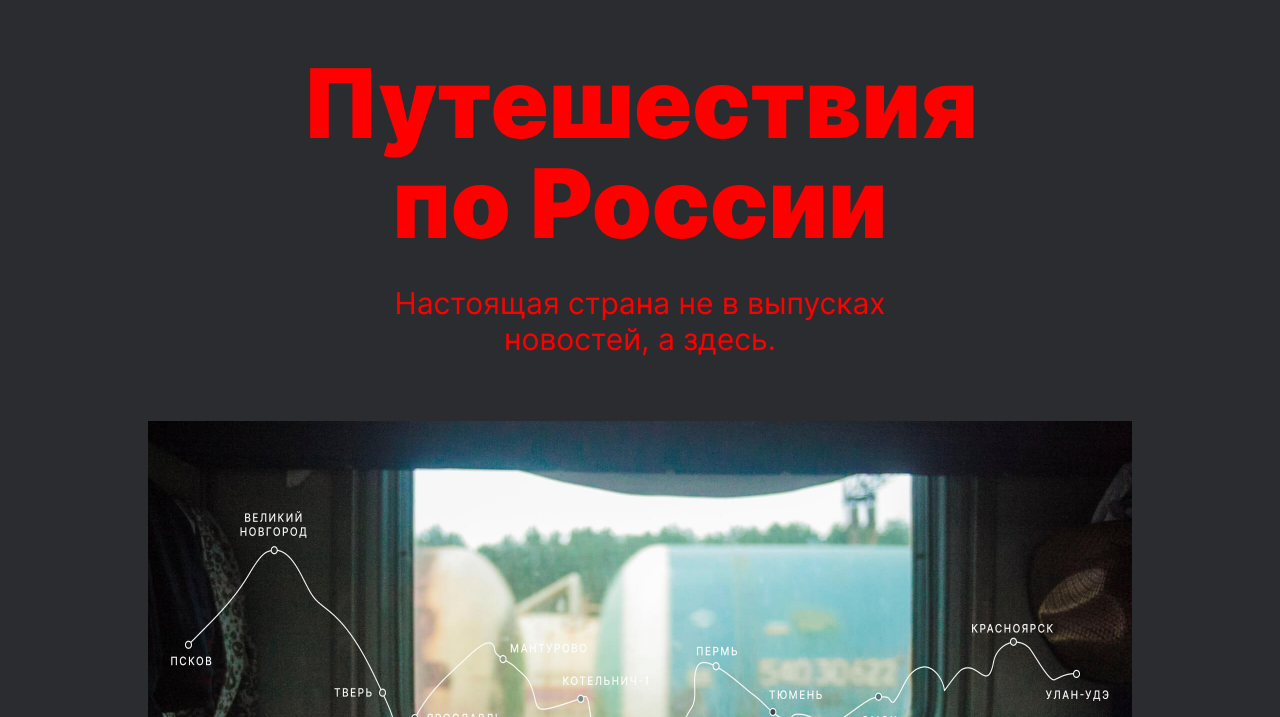
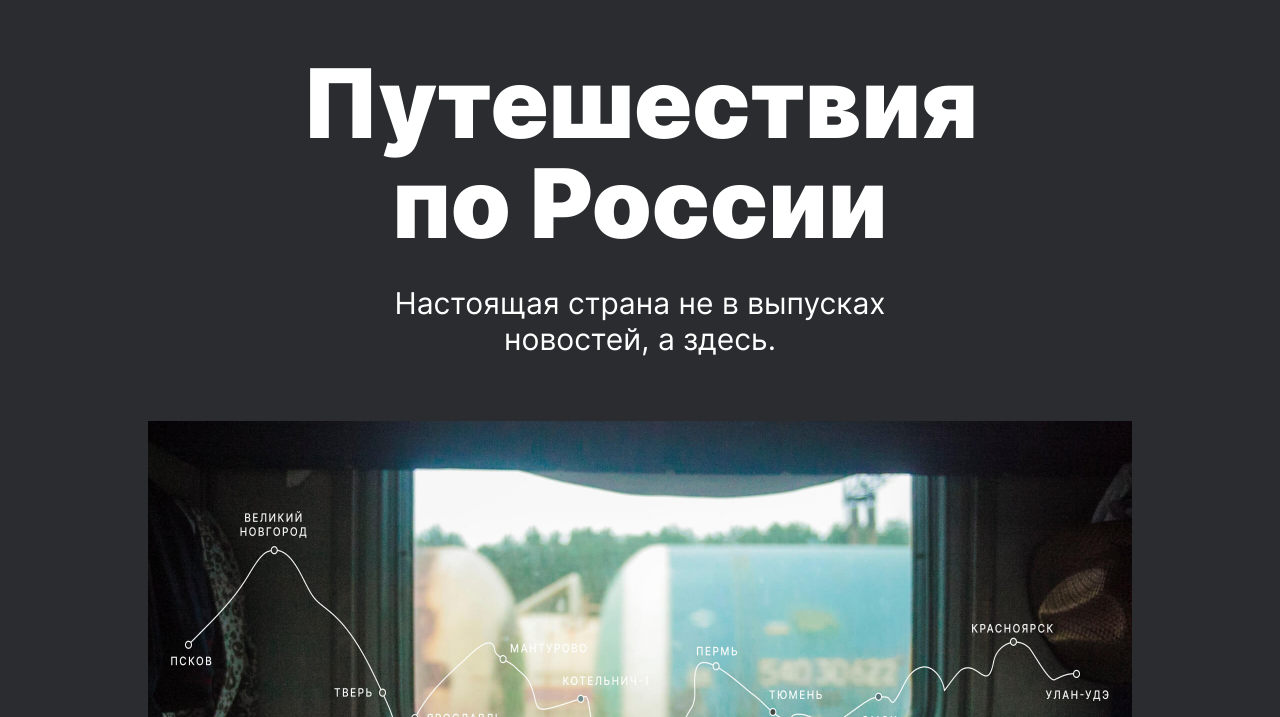
Before and after one commit to Alisbur/russian-travel, a plain HTML site: page index.html in a window 1280 px wide. Shown: the part 83-800 px from the top of the page. Drawn offline with Linux system fonts and the light colour scheme.

```diff
--- a/blocks/lead/__subtitle/lead__subtitle.css
+++ b/blocks/lead/__subtitle/lead__subtitle.css
@@ -1,6 +1,6 @@
 .lead__subtitle {
     margin:0;
-    color: red;/*#FFFFFF;*/
+    color: #FFFFFF;
     font-size: 30px;
     line-height: 1.2;
     font-weight: 400;
--- a/blocks/lead/__title/lead__title.css
+++ b/blocks/lead/__title/lead__title.css
@@ -1,6 +1,6 @@
 .lead__title {
     margin:0;
-    color: red;/*#FFFFFF;*/
+    color: #FFFFFF;
     font-size: 96px;
     line-height: 1.042;
     font-weight: 900;
--- /dev/null
+++ b/blocks/places/__place/places__place.css
@@ -0,0 +1,3 @@
+.place {
+
+}
```
